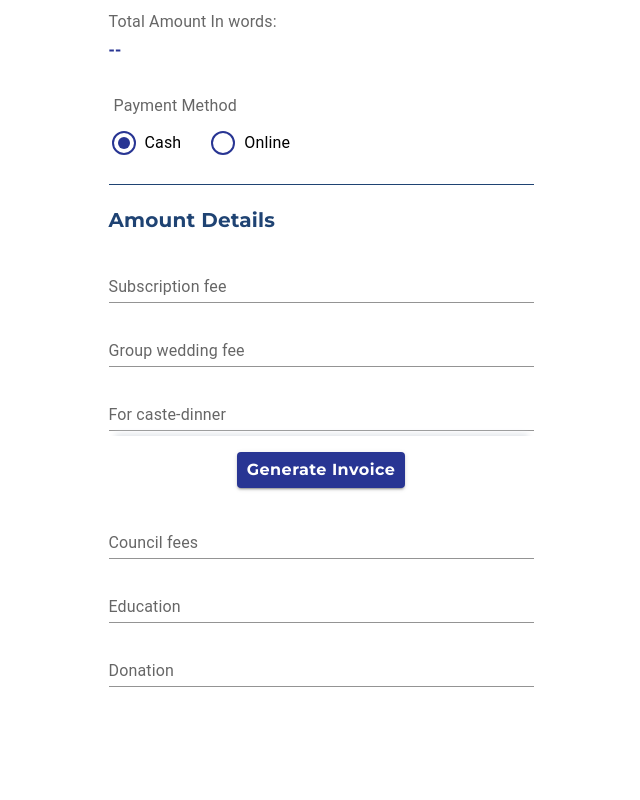
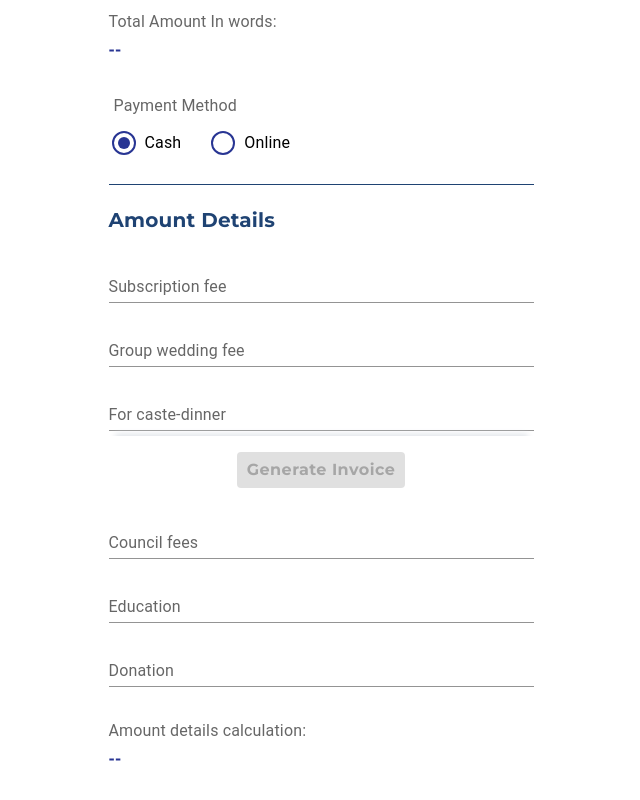
Before and after one commit to anasvhora284/invoice-gen-v1, a React (Vite) app: page / in a window 1280 px wide. Shown: the part 296-1096 px from the top of the page, without its empty margins (319-959 px from the left). Built offline with nearby package versions, Linux system fonts and the light colour scheme.

Commit message:
validation  added

```diff
--- a/src/pages/homePage/HomePage.jsx
+++ b/src/pages/homePage/HomePage.jsx
@@ -10,6 +10,7 @@ import {
   TextField,
   Typography,
   Box,
+  Alert,
 } from "@mui/material";
 // import "./HomePage.css";
 import React, { useState, useEffect } from "react";
@@ -57,6 +58,12 @@ const HomePage = () => {
     education: null,
     donation: null,
   });
+  const [fullNameError, setFullNameError] = useState(false);
+  const [totalAmountError, setTotalAmountError] = useState(false);
+  const [amountDetailsError, setAmountDetailsError] = useState({
+    notificationType: "",
+    message: "",
+  });
 
   const handlePaymentMethodChange = (event) => {
     setPaymentMethod(event.target.value);
@@ -74,15 +81,113 @@ const HomePage = () => {
 
   const handleFullNameChange = (event) => {
     setFullName(event.target.value);
+    if (event.target.value) {
+      setFullNameError(false);
+    } else {
+      setFullNameError(true);
+    }
   };
-  const handleAmountDetailsChange = (amountFieldName, value) => {
+
+  const handleTotalAmountChange = ({ value }) => {
+    if (value) {
+      setTotalAmount(Number(value));
+      setTotalAmountError(false);
+    } else {
+      setTotalAmount(value);
+      setTotalAmountError(true);
+    }
+  };
+
+  const handleAmountDetailsChange = (amountFieldName, valueObject) => {
+    console.log(valueObject, "value");
     setAmountDetails({
       ...amountDetails,
-      [amountFieldName]: value ? Number(value) : null,
+      [amountFieldName]: valueObject?.value ? Number(valueObject.value) : null,
     });
   };
 
   console.log(fullName, totalAmount, paymentMethod, amountDetails, "fullName");
+
+  const checkGeneratedInvoiceDisabled = () => {
+    return !(
+      fullName &&
+      totalAmount &&
+      amountDetailsError.notificationType === "success"
+    );
+  };
+
+  const handleGenerateInvoice = () => {
+    if (!fullName) {
+      setFullNameError(true);
+    }
+    if (!totalAmount) {
+      setTotalAmountError(true);
+    }
+    if (totalAmount && !Object.values(amountDetails).some(Boolean)) {
+      setAmountDetailsError({
+        notificationType: "error",
+        message: "please fill up atleast one amount Detail",
+      });
+    }
+  };
+
+  useEffect(() => {
+    const amountDetailsValues = Object.values(amountDetails);
+
+    console.log(amountDetailsValues.some(Boolean), "amountDetailsValues");
+
+    if (totalAmount && !amountDetailsValues.some(Boolean)) {
+      setAmountDetailsError({
+        notificationType: "error",
+        message: "please fill up atleast one amount Detail",
+      });
+      return;
+    } else {
+      setAmountDetailsError({
+        notificationType: "",
+        message: "",
+      });
+    }
+
+    const sum = amountDetailsValues.reduce((accumulator, currentValue) => {
+      if (currentValue !== null) {
+        accumulator += currentValue;
+      }
+      return accumulator;
+    }, 0);
+
+    if (totalAmount) {
+      if (sum === totalAmount) {
+        setAmountDetailsError({
+          notificationType: "success",
+          message: "Amount details verified.",
+        });
+      } else {
+        setAmountDetailsError({
+          notificationType: "error",
+          message: "please varify total amount and amount details.",
+        });
+      }
+    }
+  }, [amountDetails, totalAmount]);
+
+  function numberWithCommas(x) {
+    return x.toLocaleString("en-IN");
+  }
+
+  const getAmountDetailsCalculation = () => {
+    const amountDetailsValues = Object.values(amountDetails);
+    const sum = amountDetailsValues.reduce((accumulator, currentValue) => {
+      if (currentValue !== null) {
+        accumulator += currentValue;
+      }
+      return accumulator;
+    }, 0);
+    if (sum) {
+      return `₹ ${numberWithCommas(sum)}/-`;
+    }
+    return "--";
+  };
 
   return (
     <div
@@ -143,6 +248,8 @@ const HomePage = () => {
           variant="standard"
           value={fullName}
           onChange={handleFullNameChange}
+          error={fullNameError}
+          helperText={fullNameError ? "Full Name is required" : ""}
         />
 
         <NumericFormat
@@ -153,9 +260,11 @@ const HomePage = () => {
           sx={{ width: "100%" }}
           allowNegative={false}
           thousandSeparator
-          onValueChange={({ value }) =>
-            value ? setTotalAmount(Number(value)) : setTotalAmount(value)
-          }
+          thousandsGroupStyle="lakh"
+          onValueChange={handleTotalAmountChange}
+          inputProps={{ inputMode: "numeric" }}
+          error={totalAmountError}
+          helperText={totalAmountError ? "Total Amount is required" : ""}
         />
         <Box sx={{ paddingBlock: "16px 0" }}>
           <FormLabel>Total Amount In words:</FormLabel>
@@ -238,9 +347,11 @@ const HomePage = () => {
           sx={{ width: "100%" }}
           allowNegative={false}
           thousandSeparator
+          thousandsGroupStyle="lakh"
           onValueChange={(value) => {
             handleAmountDetailsChange("subscriptionFee", value);
           }}
+          inputProps={{ inputMode: "numeric" }}
         />
         <NumericFormat
           label="Group wedding fee"
@@ -250,9 +361,11 @@ const HomePage = () => {
           sx={{ width: "100%" }}
           allowNegative={false}
           thousandSeparator
+          thousandsGroupStyle="lakh"
           onValueChange={(value) => {
             handleAmountDetailsChange("groupWeddingFee", value);
           }}
+          inputProps={{ inputMode: "numeric" }}
         />
         <NumericFormat
           label="For caste-dinner"
@@ -262,9 +375,11 @@ const HomePage = () => {
           sx={{ width: "100%" }}
           allowNegative={false}
           thousandSeparator
+          thousandsGroupStyle="lakh"
           onValueChange={(value) => {
             handleAmountDetailsChange("forCasteDinner", value);
           }}
+          inputProps={{ inputMode: "numeric" }}
         />
         <NumericFormat
           label="For happy marriage"
@@ -274,9 +389,11 @@ const HomePage = () => {
           sx={{ width: "100%" }}
           allowNegative={false}
           thousandSeparator
+          thousandsGroupStyle="lakh"
           onValueChange={(value) => {
             handleAmountDetailsChange("forHappyMarriage", value);
           }}
+          inputProps={{ inputMode: "numeric" }}
         />
         <NumericFormat
           label="Council fees"
@@ -286,9 +403,11 @@ const HomePage = () => {
           sx={{ width: "100%" }}
           allowNegative={false}
           thousandSeparator
+          thousandsGroupStyle="lakh"
           onValueChange={(value) => {
             handleAmountDetailsChange("councilFees", value);
           }}
+          inputProps={{ inputMode: "numeric" }}
         />
         <NumericFormat
           label="Education"
@@ -298,9 +417,11 @@ const HomePage = () => {
           sx={{ width: "100%" }}
           allowNegative={false}
           thousandSeparator
+          thousandsGroupStyle="lakh"
           onValueChange={(value) => {
             handleAmountDetailsChange("education", value);
           }}
+          inputProps={{ inputMode: "numeric" }}
         />
         <NumericFormat
           label="Donation"
@@ -310,10 +431,33 @@ const HomePage = () => {
           sx={{ width: "100%" }}
           allowNegative={false}
           thousandSeparator
+          thousandsGroupStyle="lakh"
           onValueChange={(value) => {
             handleAmountDetailsChange("donation", value);
           }}
+          inputProps={{ inputMode: "numeric" }}
         />
+        <Box sx={{ paddingBlock: "16px 0" }}>
+          <FormLabel>Amount details calculation:</FormLabel>
+          <Typography
+            sx={{
+              paddingBlock: "5px 0",
+              fontFamily: "Montserrat",
+              fontWeight: "bold",
+              fontSize: "16px",
+              color: indigo[800],
+            }}
+          >
+            {getAmountDetailsCalculation()}
+          </Typography>
+        </Box>
+        {amountDetailsError.notificationType && (
+          <Alert severity={amountDetailsError.notificationType}>
+            {amountDetailsError.notificationType
+              ? amountDetailsError.message
+              : ""}
+          </Alert>
+        )}
       </Box>
 
       <Box
@@ -333,192 +477,19 @@ const HomePage = () => {
         <Button
           variant="contained"
           size="small"
+          disabled={checkGeneratedInvoiceDisabled()}
           sx={{
             fontFamily: "Montserrat",
             fontWeight: "bold",
             fontSize: "16px",
             textTransform: "none",
           }}
+          onClick={handleGenerateInvoice}
         >
           Generate Invoice
         </Button>
       </Box>
-
-      {/* <Button
-          variant="contained"
-          sx={{
-            textTransform: "none",
-            position: "fixed",
-            bottom: "0",
-          }}
-        >
-          Generate Invoice
-        </Button> */}
     </div>
-
-    // <div className="HomePageMainDiv">
-    //   <div className="date">
-    //     <span className="datePart">
-    //       <label htmlFor="">Date:</label> {currentDate.toLocaleDateString()}
-    //     </span>
-    //     <span className="timePart">
-    //       <label htmlFor="">Time:</label> {currentDate.toLocaleTimeString()}
-    //     </span>
-    //   </div>
-    //   <div className="heading">
-    //     <div className="headingText">
-    //       <span>Customer Details</span>
-    //     </div>
-    //   </div>
-    //   <div className="InvoiceForm">
-    //     <div className="inputbox">
-    //       <input
-    //         required
-    //         type="text"
-    //         id="customernameinput"
-    //         value={formData.customerName}
-    //         onChange={(e) => handleInputChange("customerName", e.target.value)}
-    //       />
-    //       <span>Customer Name</span>
-    //       <i></i>
-    //     </div>
-    //     <div className="inputbox">
-    //       <input
-    //         required
-    //         type="number"
-    //         id="lillah"
-    //         value={formData.lillah}
-    //         onChange={(e) => handleInputChange("lillah", e.target.value)}
-    //       />
-    //       <span>Lillah of Rs.</span>
-    //       <i></i>
-    //     </div>
-    //     <div className="inputbox">
-    //       <input
-    //         required
-    //         type="number"
-    //         id="hadiya"
-    //         value={formData.hadiya}
-    //         onChange={(e) => handleInputChange("hadiya", e.target.value)}
-    //       />
-    //       <span>Hadiya of Rs.</span>
-    //       <i></i>
-    //     </div>
-    //     <div className="inputbox">
-    //       <input
-    //         required
-    //         type="number"
-    //         id="donation"
-    //         value={formData.donation}
-    //         onChange={(e) => handleInputChange("donation", e.target.value)}
-    //       />
-    //       <span>Donation of Rs.</span>
-    //       <i></i>
-    //     </div>
-
-    //     {/* Additional Payment Fields */}
-    //     {formData.additionalFields.map((field, index) => (
-    //       <div key={index} className="inputbox">
-    //         <select
-    //           value={field.type}
-    //           onChange={(e) => handleSelectChange(index, e.target.value)}
-    //         >
-    //           <option value="charity">Charity</option>
-    //           <option value="marriageFunds">Marriage Funds</option>
-    //           <option value="helping">Helping</option>
-    //           {/* Add more options as needed */}
-    //         </select>
-    //         <input
-    //           required
-    //           type="number"
-    //           id={`additional-${index}`}
-    //           value={field.amount}
-    //           onChange={(e) =>
-    //             handleAdditionalFieldChange(index, e.target.value)
-    //           }
-    //         />
-    //         <span>{field.type} of Rs.</span>
-    //         <i></i>
-    //       </div>
-    //     ))}
-
-    //     {/* Add Payment Type Button */}
-    //     <div className="addpaymentbtndiv">
-    //       <label class="AddPaymentbtn" for="burger">
-    //         <input
-    //           type="checkbox"
-    //           id="burger"
-    //           onChange={() => setShowModal((prevShowModal) => !prevShowModal)}
-    //         />
-    //         <span></span>
-    //         <span></span>
-    //       </label>
-    //     </div>
-
-    //     {/* Modal for Adding Payment Type */}
-    //     {showModal && (
-    //       <div className="modal">
-    //         <h2>Add Payment Type</h2>
-    //         <div className="modal-content">
-    //           <select
-    //             value={newPaymentType}
-    //             onChange={(e) => setNewPaymentType(e.target.value)}
-    //           >
-    //             <option value="charity">Charity</option>
-    //             <option value="marriageFunds">Marriage Funds</option>
-    //             <option value="helping">Helping</option>
-    //             {/* Add more options as needed */}
-    //           </select>
-    //           <button onClick={handleAddPaymentType}>Add</button>
-    //         </div>
-    //       </div>
-    //     )}
-
-    //     <div className="paymentType">
-    //       <label>
-    //         <input
-    //           name="online"
-    //           type="radio"
-    //           id="online"
-    //           onChange={handleRadioButton}
-    //           checked={paymentMode === "online"}
-    //         />
-    //         Online
-    //       </label>
-    //       <label>
-    //         <input
-    //           name="online"
-    //           type="radio"
-    //           id="cash"
-    //           onChange={handleRadioButton}
-    //           checked={paymentMode === "cash"}
-    //         />
-    //         Cash
-    //       </label>
-    //     </div>
-
-    //     {/* Submit Button */}
-    //     <button className="Submitbtn">
-    //       <div className="svg-wrapper-1">
-    //         <div className="svg-wrapper">
-    //           <svg
-    //             xmlns="http://www.w3.org/2000/svg"
-    //             viewBox="0 0 24 24"
-    //             width="24"
-    //             height="24"
-    //           >
-    //             <path fill="none" d="M0 0h24v24H0z"></path>
-    //             <path
-    //               fill="currentColor"
-    //               d="M1.946 9.315c-.522-.174-.527-.455.01-.634l19.087-6.362c.529-.176.832.12.684.638l-5.454 19.086c-.15.529-.455.547-.679.045L12 14l6-8-8 6-8.054-2.685z"
-    //             ></path>
-    //           </svg>
-    //         </div>
-    //       </div>
-    //       <span>Submit</span>
-    //     </button>
-    //   </div>
-    // </div>
   );
 };
 
```
